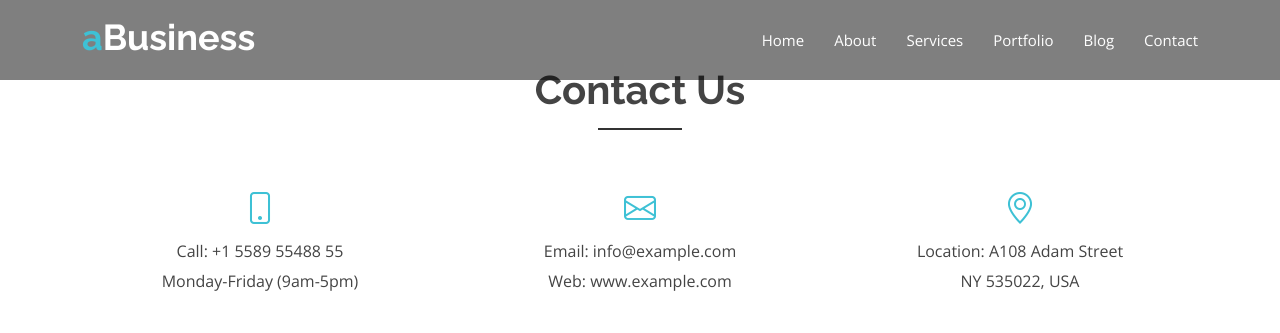
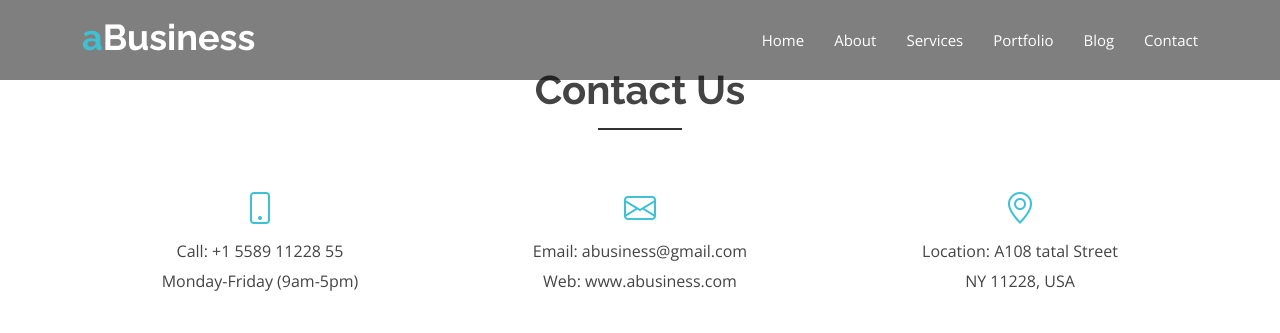
Before and after one commit to Amirhamidi2001/aBusiness, a Django app: page /contact in a window 1280 px wide. Shown: the top 333 px of the page. Run offline with Django 4.2, Linux system fonts and the light colour scheme; some libraries are stand-ins or nearby versions.

Commit message:
Update templates

```diff
--- a/templates/base.html
+++ b/templates/base.html
@@ -108,8 +108,8 @@
                   Lorem ipsum dolor sit amet, consectetur adipiscing elit, sed do eiusmod tempor.
                 </p>
                 <div class="footer-contacts">
-                  <p><span>Tel:</span> +123 456 789</p>
-                  <p><span>Email:</span> contact@example.com</p>
+                  <p><span>Tel:</span> +123 11228 789</p>
+                  <p><span>Email:</span> aBusiness@gmail.com</p>
                   <p><span>Working Hours:</span> 9am-5pm</p>
                 </div>
               </div>
--- a/templates/website/contact.html
+++ b/templates/website/contact.html
@@ -20,7 +20,7 @@
                 <div class="single-icon">
                   <i class="bi bi-phone"></i>
                   <p>
-                    Call: +1 5589 55488 55<br>
+                    Call: +1 5589 11228 55<br>
                     <span>Monday-Friday (9am-5pm)</span>
                   </p>
                 </div>
@@ -32,8 +32,8 @@
                 <div class="single-icon">
                   <i class="bi bi-envelope"></i>
                   <p>
-                    Email: info@example.com<br>
-                    <span>Web: www.example.com</span>
+                    Email: abusiness@gmail.com<br>
+                    <span>Web: www.abusiness.com</span>
                   </p>
                 </div>
               </div>
@@ -44,8 +44,8 @@
                 <div class="single-icon">
                   <i class="bi bi-geo-alt"></i>
                   <p>
-                    Location: A108 Adam Street<br>
-                    <span>NY 535022, USA</span>
+                    Location: A108 tatal Street<br>
+                    <span>NY 11228, USA</span>
                   </p>
                 </div>
               </div>
```
Also changed, not shown: templates/blog/blog-home.html (+9 -9 lines).
